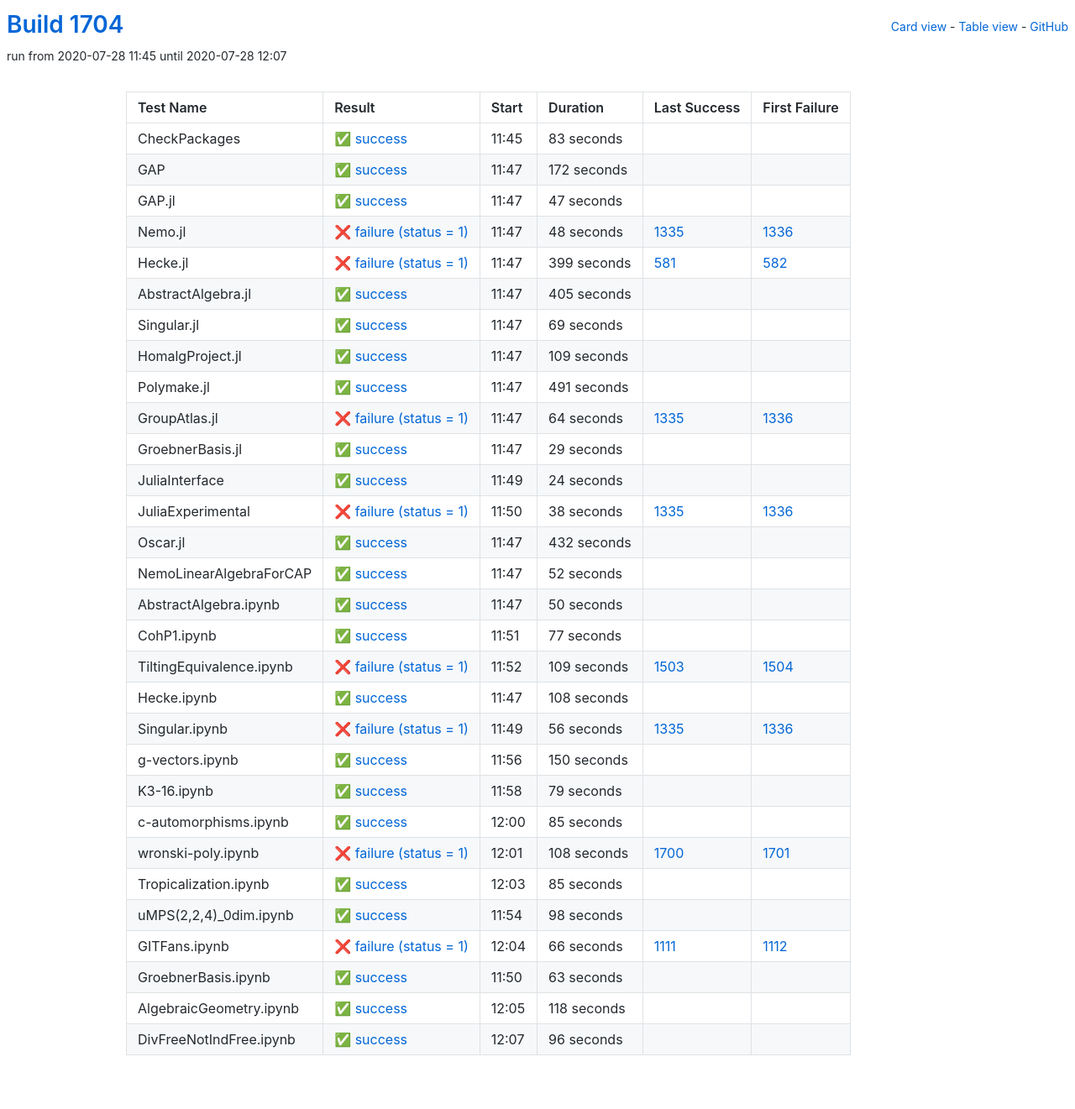
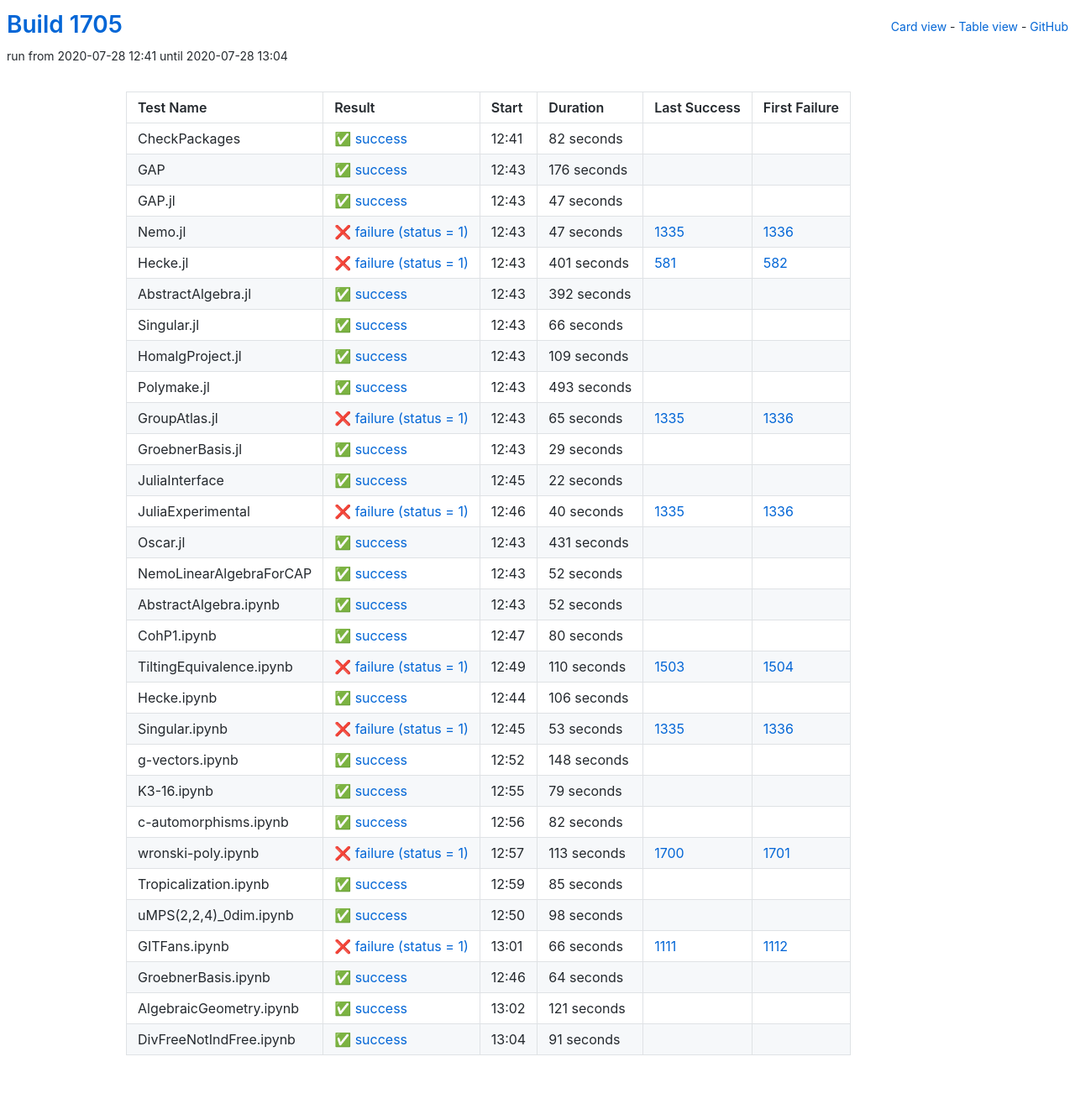
Before and after one commit to oscar-system/oscar-ci-status-1.4, a Jekyll site: the page built from table.html, in a window 1280 px wide. Shown: the whole page at 84% size. Built offline with Jekyll 4.4.1, drawn with Linux system fonts in a browser that asks for light colours.

Commit message:
Build #1705

```diff
--- a/_data/ci.yml
+++ b/_data/ci.yml
@@ -1,6 +1,6 @@
 ---
-build: 1704
-build_url: https://oscarci.mathematik.uni-kl.de/job/oscar-julia-1.4/1704/
+build: 1705
+build_url: https://oscarci.mathematik.uni-kl.de/job/oscar-julia-1.4/1705/
 job: oscar-julia-1.4
 organization: oscar-system
 repo: oscar-ci-status-1.4
@@ -8,32 +8,32 @@ repourl: https://github.com/oscar-system/oscar-ci-status-1.4
 tests:
 - name: CheckPackages
   id: checkpackages
-  log: https://oscarci.mathematik.uni-kl.de/job/oscar-julia-1.4/1704/artifact/logs/build-1704/CheckPackages.log
-  start: 2020-07-28 11:45
+  log: https://oscarci.mathematik.uni-kl.de/job/oscar-julia-1.4/1705/artifact/logs/build-1705/CheckPackages.log
+  start: 2020-07-28 12:41
   success: true
   exitcode: 0
   status: success
-  duration: 83
+  duration: 82
   last_success: false
   last_success_url:
   first_failure: false
   first_failure_url:
 - name: GAP
   id: gap
-  log: https://oscarci.mathematik.uni-kl.de/job/oscar-julia-1.4/1704/artifact/logs/build-1704/GAP.log
-  start: 2020-07-28 11:47
+  log: https://oscarci.mathematik.uni-kl.de/job/oscar-julia-1.4/1705/artifact/logs/build-1705/GAP.log
+  start: 2020-07-28 12:43
   success: true
   exitcode: 0
   status: success
-  duration: 172
+  duration: 176
   last_success: false
   last_success_url:
   first_failure: false
   first_failure_url:
 - name: GAP.jl
   id: gap-jl
-  log: https://oscarci.mathematik.uni-kl.de/job/oscar-julia-1.4/1704/artifact/logs/build-1704/GAP.jl.log
-  start: 2020-07-28 11:47
+  log: https://oscarci.mathematik.uni-kl.de/job/oscar-julia-1.4/1705/artifact/logs/build-1705/GAP.jl.log
+  start: 2020-07-28 12:43
   success: true
   exitcode: 0
   status: success
@@ -44,56 +44,56 @@ tests:
   first_failure_url:
 - name: Nemo.jl
   id: nemo-jl
-  log: https://oscarci.mathematik.uni-kl.de/job/oscar-julia-1.4/1704/artifact/logs/build-1704/Nemo.jl.log
-  start: 2020-07-28 11:47
+  log: https://oscarci.mathematik.uni-kl.de/job/oscar-julia-1.4/1705/artifact/logs/build-1705/Nemo.jl.log
+  start: 2020-07-28 12:43
   success: false
   exitcode: 1
   status: failure
-  duration: 48
+  duration: 47
   last_success: 1335
   last_success_url: https://oscarci.mathematik.uni-kl.de/job/oscar-julia-1.4/1335/
   first_failure: 1336
   first_failure_url: https://oscarci.mathematik.uni-kl.de/job/oscar-julia-1.4/1336/
 - name: Hecke.jl
   id: hecke-jl
-  log: https://oscarci.mathematik.uni-kl.de/job/oscar-julia-1.4/1704/artifact/logs/build-1704/Hecke.jl.log
-  start: 2020-07-28 11:47
+  log: https://oscarci.mathematik.uni-kl.de/job/oscar-julia-1.4/1705/artifact/logs/build-1705/Hecke.jl.log
+  start: 2020-07-28 12:43
   success: false
   exitcode: 1
   status: failure
-  duration: 399
+  duration: 401
   last_success: 581
   last_success_url: https://oscarci.mathematik.uni-kl.de/job/oscar-julia-1.4/581/
   first_failure: 582
   first_failure_url: https://oscarci.mathematik.uni-kl.de/job/oscar-julia-1.4/582/
 - name: AbstractAlgebra.jl
   id: abstractalgebra-jl
-  log: https://oscarci.mathematik.uni-kl.de/job/oscar-julia-1.4/1704/artifact/logs/build-1704/AbstractAlgebra.jl.log
-  start: 2020-07-28 11:47
+  log: https://oscarci.mathematik.uni-kl.de/job/oscar-julia-1.4/1705/artifact/logs/build-1705/AbstractAlgebra.jl.log
+  start: 2020-07-28 12:43
   success: true
   exitcode: 0
   status: success
-  duration: 405
+  duration: 392
   last_success: false
   last_success_url:
   first_failure: false
   first_failure_url:
 - name: Singular.jl
   id: singular-jl
-  log: https://oscarci.mathematik.uni-kl.de/job/oscar-julia-1.4/1704/artifact/logs/build-1704/Singular.jl.log
-  start: 2020-07-28 11:47
+  log: https://oscarci.mathematik.uni-kl.de/job/oscar-julia-1.4/1705/artifact/logs/build-1705/Singular.jl.log
+  start: 2020-07-28 12:43
   success: true
   exitcode: 0
   status: success
-  duration: 69
+  duration: 66
   last_success: false
   last_success_url:
   first_failure: false
   first_failure_url:
 - name: HomalgProject.jl
   id: homalgproject-jl
-  log: https://oscarci.mathematik.uni-kl.de/job/oscar-julia-1.4/1704/artifact/logs/build-1704/HomalgProject.jl.log
-  start: 2020-07-28 11:47
+  log: https://oscarci.mathematik.uni-kl.de/job/oscar-julia-1.4/1705/artifact/logs/build-1705/HomalgProject.jl.log
+  start: 2020-07-28 12:43
   success: true
   exitcode: 0
   status: success
@@ -104,32 +104,32 @@ tests:
   first_failure_url:
 - name: Polymake.jl
   id: polymake-jl
-  log: https://oscarci.mathematik.uni-kl.de/job/oscar-julia-1.4/1704/artifact/logs/build-1704/Polymake.jl.log
-  start: 2020-07-28 11:47
+  log: https://oscarci.mathematik.uni-kl.de/job/oscar-julia-1.4/1705/artifact/logs/build-1705/Polymake.jl.log
+  start: 2020-07-28 12:43
   success: true
   exitcode: 0
   status: success
-  duration: 491
+  duration: 493
   last_success: false
   last_success_url:
   first_failure: false
   first_failure_url:
 - name: GroupAtlas.jl
   id: groupatlas-jl
-  log: https://oscarci.mathematik.uni-kl.de/job/oscar-julia-1.4/1704/artifact/logs/build-1704/GroupAtlas.jl.log
-  start: 2020-07-28 11:47
+  log: https://oscarci.mathematik.uni-kl.de/job/oscar-julia-1.4/1705/artifact/logs/build-1705/GroupAtlas.jl.log
+  start: 2020-07-28 12:43
   success: false
   exitcode: 1
   status: failure
-  duration: 64
+  duration: 65
   last_success: 1335
   last_success_url: https://oscarci.mathematik.uni-kl.de/job/oscar-julia-1.4/1335/
   first_failure: 1336
   first_failure_url: https://oscarci.mathematik.uni-kl.de/job/oscar-julia-1.4/1336/
 - name: GroebnerBasis.jl
   id: groebnerbasis-jl
-  log: https://oscarci.mathematik.uni-kl.de/job/oscar-julia-1.4/1704/artifact/logs/build-1704/GroebnerBasis.jl.log
-  start: 2020-07-28 11:47
+  log: https://oscarci.mathematik.uni-kl.de/job/oscar-julia-1.4/1705/artifact/logs/build-1705/GroebnerBasis.jl.log
+  start: 2020-07-28 12:43
   success: true
   exitcode: 0
   status: success
@@ -140,44 +140,44 @@ tests:
   first_failure_url:
 - name: JuliaInterface
   id: juliainterface
-  log: https://oscarci.mathematik.uni-kl.de/job/oscar-julia-1.4/1704/artifact/logs/build-1704/JuliaInterface.log
-  start: 2020-07-28 11:49
+  log: https://oscarci.mathematik.uni-kl.de/job/oscar-julia-1.4/1705/artifact/logs/build-1705/JuliaInterface.log
+  start: 2020-07-28 12:45
   success: true
   exitcode: 0
   status: success
-  duration: 24
+  duration: 22
   last_success: false
   last_success_url:
   first_failure: false
   first_failure_url:
 - name: JuliaExperimental
   id: juliaexperimental
-  log: https://oscarci.mathematik.uni-kl.de/job/oscar-julia-1.4/1704/artifact/logs/build-1704/JuliaExperimental.log
-  start: 2020-07-28 11:50
+  log: https://oscarci.mathematik.uni-kl.de/job/oscar-julia-1.4/1705/artifact/logs/build-1705/JuliaExperimental.log
+  start: 2020-07-28 12:46
   success: false
   exitcode: 1
   status: failure
-  duration: 38
+  duration: 40
   last_success: 1335
   last_success_url: https://oscarci.mathematik.uni-kl.de/job/oscar-julia-1.4/1335/
   first_failure: 1336
   first_failure_url: https://oscarci.mathematik.uni-kl.de/job/oscar-julia-1.4/1336/
 - name: Oscar.jl
   id: oscar-jl
-  log: https://oscarci.mathematik.uni-kl.de/job/oscar-julia-1.4/1704/artifact/logs/build-1704/Oscar.jl.log
-  start: 2020-07-28 11:47
+  log: https://oscarci.mathematik.uni-kl.de/job/oscar-julia-1.4/1705/artifact/logs/build-1705/Oscar.jl.log
+  start: 2020-07-28 12:43
   success: true
   exitcode: 0
   status: success
-  duration: 432
+  duration: 431
   last_success: false
   last_success_url:
   first_failure: false
   first_failure_url:
 - name: NemoLinearAlgebraForCAP
   id: nemolinearalgebraforcap
-  log: https://oscarci.mathematik.uni-kl.de/job/oscar-julia-1.4/1704/artifact/logs/build-1704/NemoLinearAlgebraForCAP.log
-  start: 2020-07-28 11:47
+  log: https://oscarci.mathematik.uni-kl.de/job/oscar-julia-1.4/1705/artifact/logs/build-1705/NemoLinearAlgebraForCAP.log
+  start: 2020-07-28 12:43
   success: true
   exitcode: 0
   status: success
@@ -188,80 +188,80 @@ tests:
   first_failure_url:
 - name: AbstractAlgebra.ipynb
   id: abstractalgebra-ipynb
-  log: https://oscarci.mathematik.uni-kl.de/job/oscar-julia-1.4/1704/artifact/logs/build-1704/AbstractAlgebra.ipynb.log
-  start: 2020-07-28 11:47
+  log: https://oscarci.mathematik.uni-kl.de/job/oscar-julia-1.4/1705/artifact/logs/build-1705/AbstractAlgebra.ipynb.log
+  start: 2020-07-28 12:43
   success: true
   exitcode: 0
   status: success
-  duration: 50
+  duration: 52
   last_success: false
   last_success_url:
   first_failure: false
   first_failure_url:
 - name: CohP1.ipynb
   id: cohp1-ipynb
-  log: https://oscarci.mathematik.uni-kl.de/job/oscar-julia-1.4/1704/artifact/logs/build-1704/CohP1.ipynb.log
-  start: 2020-07-28 11:51
+  log: https://oscarci.mathematik.uni-kl.de/job/oscar-julia-1.4/1705/artifact/logs/build-1705/CohP1.ipynb.log
+  start: 2020-07-28 12:47
   success: true
   exitcode: 0
   status: success
-  duration: 77
+  duration: 80
   last_success: false
   last_success_url:
   first_failure: false
   first_failure_url:
 - name: TiltingEquivalence.ipynb
   id: tiltingequivalence-ipynb
-  log: https://oscarci.mathematik.uni-kl.de/job/oscar-julia-1.4/1704/artifact/logs/build-1704/TiltingEquivalence.ipynb.log
-  start: 2020-07-28 11:52
+  log: https://oscarci.mathematik.uni-kl.de/job/oscar-julia-1.4/1705/artifact/logs/build-1705/TiltingEquivalence.ipynb.log
+  start: 2020-07-28 12:49
   success: false
   exitcode: 1
   status: failure
-  duration: 109
+  duration: 110
   last_success: 1503
   last_success_url: https://oscarci.mathematik.uni-kl.de/job/oscar-julia-1.4/1503/
   first_failure: 1504
   first_failure_url: https://oscarci.mathematik.uni-kl.de/job/oscar-julia-1.4/1504/
 - name: Hecke.ipynb
   id: hecke-ipynb
-  log: https://oscarci.mathematik.uni-kl.de/job/oscar-julia-1.4/1704/artifact/logs/build-1704/Hecke.ipynb.log
-  start: 2020-07-28 11:47
+  log: https://oscarci.mathematik.uni-kl.de/job/oscar-julia-1.4/1705/artifact/logs/build-1705/Hecke.ipynb.log
+  start: 2020-07-28 12:44
   success: true
   exitcode: 0
   status: success
-  duration: 108
+  duration: 106
   last_success: false
   last_success_url:
   first_failure: false
   first_failure_url:
 - name: Singular.ipynb
   id: singular-ipynb
-  log: https://oscarci.mathematik.uni-kl.de/job/oscar-julia-1.4/1704/artifact/logs/build-1704/Singular.ipynb.log
-  start: 2020-07-28 11:49
+  log: https://oscarci.mathematik.uni-kl.de/job/oscar-julia-1.4/1705/artifact/logs/build-1705/Singular.ipynb.log
+  start: 2020-07-28 12:45
   success: false
   exitcode: 1
   status: failure
-  duration: 56
+  duration: 53
   last_success: 1335
   last_success_url: https://oscarci.mathematik.uni-kl.de/job/oscar-julia-1.4/1335/
   first_failure: 1336
   first_failure_url: https://oscarci.mathematik.uni-kl.de/job/oscar-julia-1.4/1336/
 - name: g-vectors.ipynb
   id: g-vectors-ipynb
-  log: https://oscarci.mathematik.uni-kl.de/job/oscar-julia-1.4/1704/artifact/logs/build-1704/g-vectors.ipynb.log
-  start: 2020-07-28 11:56
+  log: https://oscarci.mathematik.uni-kl.de/job/oscar-julia-1.4/1705/artifact/logs/build-1705/g-vectors.ipynb.log
+  start: 2020-07-28 12:52
   success: true
   exitcode: 0
   status: success
-  duration: 150
+  duration: 148
   last_success: false
   last_success_url:
   first_failure: false
   first_failure_url:
 - name: K3-16.ipynb
   id: k3-16-ipynb
-  log: https://oscarci.mathematik.uni-kl.de/job/oscar-julia-1.4/1704/artifact/logs/build-1704/K3-16.ipynb.log
-  start: 2020-07-28 11:58
+  log: https://oscarci.mathematik.uni-kl.de/job/oscar-julia-1.4/1705/artifact/logs/build-1705/K3-16.ipynb.log
+  start: 2020-07-28 12:55
   success: true
   exitcode: 0
   status: success
@@ -272,32 +272,32 @@ tests:
   first_failure_url:
 - name: c-automorphisms.ipynb
   id: c-automorphisms-ipynb
-  log: https://oscarci.mathematik.uni-kl.de/job/oscar-julia-1.4/1704/artifact/logs/build-1704/c-automorphisms.ipynb.log
-  start: 2020-07-28 12:00
+  log: https://oscarci.mathematik.uni-kl.de/job/oscar-julia-1.4/1705/artifact/logs/build-1705/c-automorphisms.ipynb.log
+  start: 2020-07-28 12:56
   success: true
   exitcode: 0
   status: success
-  duration: 85
+  duration: 82
   last_success: false
   last_success_url:
   first_failure: false
   first_failure_url:
 - name: wronski-poly.ipynb
   id: wronski-poly-ipynb
-  log: https://oscarci.mathematik.uni-kl.de/job/oscar-julia-1.4/1704/artifact/logs/build-1704/wronski-poly.ipynb.log
-  start: 2020-07-28 12:01
+  log: https://oscarci.mathematik.uni-kl.de/job/oscar-julia-1.4/1705/artifact/logs/build-1705/wronski-poly.ipynb.log
+  start: 2020-07-28 12:57
   success: false
   exitcode: 1
   status: failure
-  duration: 108
+  duration: 113
   last_success: 1700
   last_success_url: https://oscarci.mathematik.uni-kl.de/job/oscar-julia-1.4/1700/
   first_failure: 1701
   first_failure_url: https://oscarci.mathematik.uni-kl.de/job/oscar-julia-1.4/1701/
 - name: Tropicalization.ipynb
   id: tropicalization-ipynb
-  log: https://oscarci.mathematik.uni-kl.de/job/oscar-julia-1.4/1704/artifact/logs/build-1704/Tropicalization.ipynb.log
-  start: 2020-07-28 12:03
+  log: https://oscarci.mathematik.uni-kl.de/job/oscar-julia-1.4/1705/artifact/logs/build-1705/Tropicalization.ipynb.log
+  start: 2020-07-28 12:59
   success: true
   exitcode: 0
   status: success
@@ -308,8 +308,8 @@ tests:
   first_failure_url:
 - name: uMPS(2,2,4)_0dim.ipynb
   id: umps-2-2-4-0dim-ipynb
-  log: https://oscarci.mathematik.uni-kl.de/job/oscar-julia-1.4/1704/artifact/logs/build-1704/uMPS-2-2-4-_0dim.ipynb.log
-  start: 2020-07-28 11:54
+  log: https://oscarci.mathematik.uni-kl.de/job/oscar-julia-1.4/1705/artifact/logs/build-1705/uMPS-2-2-4-_0dim.ipynb.log
+  start: 2020-07-28 12:50
   success: true
   exitcode: 0
   status: success
@@ -320,8 +320,8 @@ tests:
   first_failure_url:
 - name: GITFans.ipynb
   id: gitfans-ipynb
-  log: https://oscarci.mathematik.uni-kl.de/job/oscar-julia-1.4/1704/artifact/logs/build-1704/GITFans.ipynb.log
-  start: 2020-07-28 12:04
+  log: https://oscarci.mathematik.uni-kl.de/job/oscar-julia-1.4/1705/artifact/logs/build-1705/GITFans.ipynb.log
+  start: 2020-07-28 13:01
   success: false
   exitcode: 1
   status: failure
@@ -332,36 +332,36 @@ tests:
   first_failure_url: https://oscarci.mathematik.uni-kl.de/job/oscar-julia-1.4/1112/
 - name: GroebnerBasis.ipynb
   id: groebnerbasis-ipynb
-  log: https://oscarci.mathematik.uni-kl.de/job/oscar-julia-1.4/1704/artifact/logs/build-1704/GroebnerBasis.ipynb.log
-  start: 2020-07-28 11:50
+  log: https://oscarci.mathematik.uni-kl.de/job/oscar-julia-1.4/1705/artifact/logs/build-1705/GroebnerBasis.ipynb.log
+  start: 2020-07-28 12:46
   success: true
   exitcode: 0
   status: success
-  duration: 63
+  duration: 64
   last_success: false
   last_success_url:
   first_failure: false
   first_failure_url:
 - name: AlgebraicGeometry.ipynb
   id: algebraicgeometry-ipynb
-  log: https://oscarci.mathematik.uni-kl.de/job/oscar-julia-1.4/1704/artifact/logs/build-1704/AlgebraicGeometry.ipynb.log
-  start: 2020-07-28 12:05
+  log: https://oscarci.mathematik.uni-kl.de/job/oscar-julia-1.4/1705/artifact/logs/build-1705/AlgebraicGeometry.ipynb.log
+  start: 2020-07-28 13:02
   success: true
   exitcode: 0
   status: success
-  duration: 118
+  duration: 121
   last_success: false
   last_success_url:
   first_failure: false
   first_failure_url:
 - name: DivFreeNotIndFree.ipynb
   id: divfreenotindfree-ipynb
-  log: https://oscarci.mathematik.uni-kl.de/job/oscar-julia-1.4/1704/artifact/logs/build-1704/DivFreeNotIndFree.ipynb.log
-  start: 2020-07-28 12:07
+  log: https://oscarci.mathematik.uni-kl.de/job/oscar-julia-1.4/1705/artifact/logs/build-1705/DivFreeNotIndFree.ipynb.log
+  start: 2020-07-28 13:04
   success: true
   exitcode: 0
   status: success
-  duration: 96
+  duration: 91
   last_success: false
   last_success_url:
   first_failure: false
```
Also changed, not shown: README.md.
